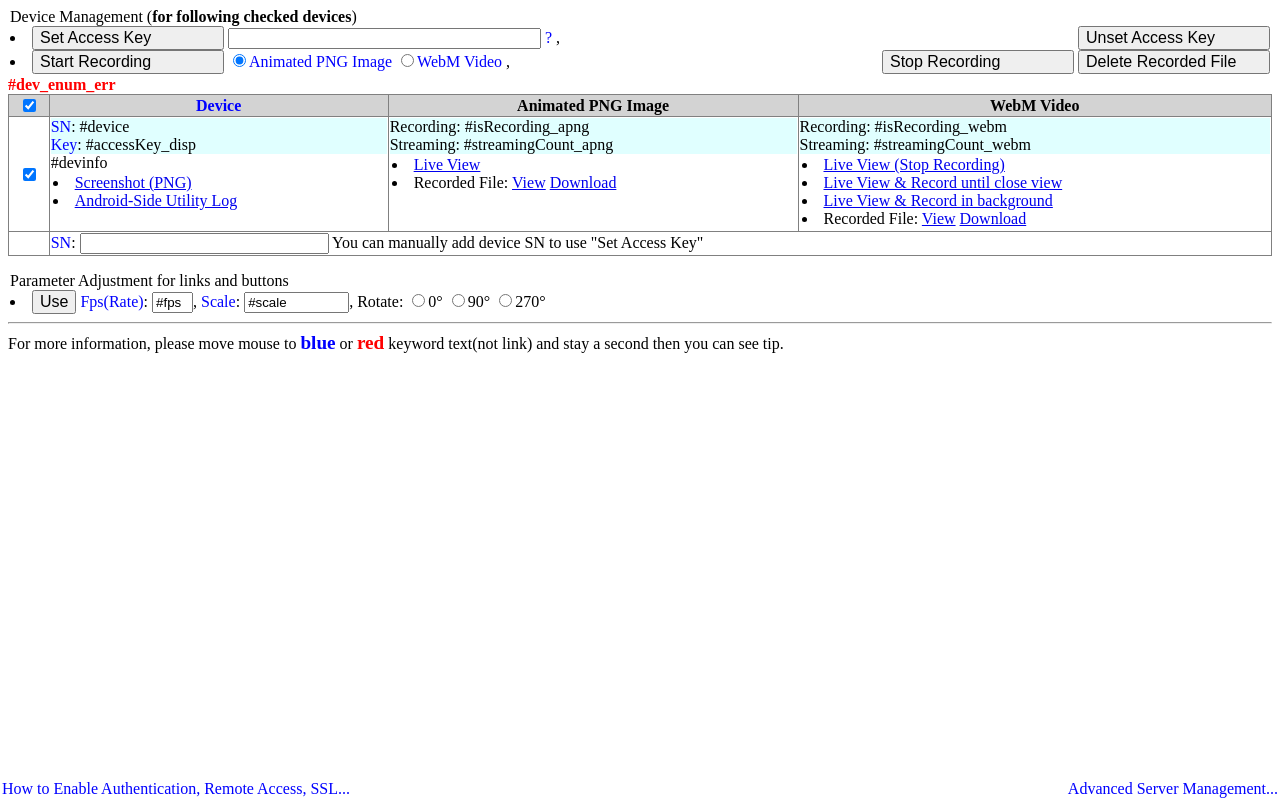
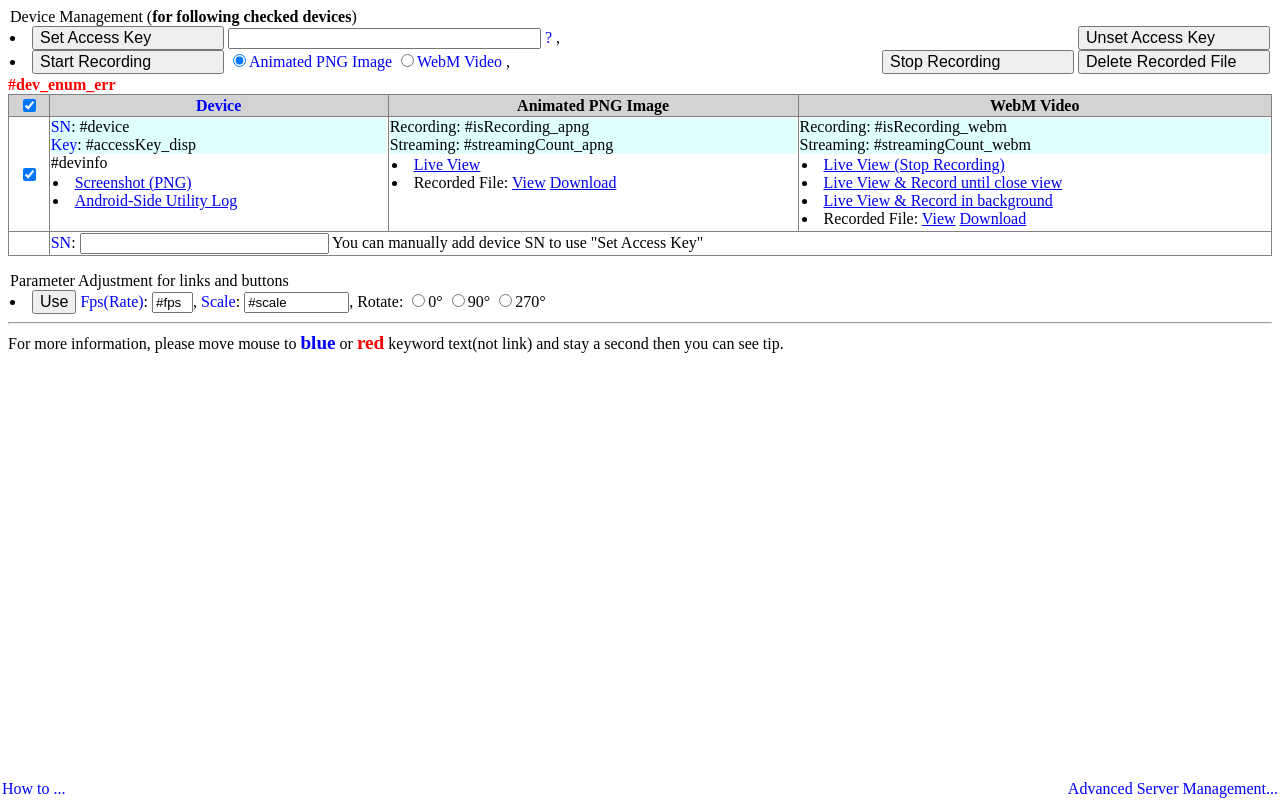
Before and after one commit to notedit/sji-android-screen-capture, a plain HTML site: page bin/html/menu.html in a window 1280 px wide. Drawn offline with Linux system fonts and the light colour scheme.

Commit message:
change html tip

```diff
--- a/bin/html/menu.html
+++ b/bin/html/menu.html
@@ -151,7 +151,7 @@
     keyword text(not link) and stay a second then you can see tip.
   </p>
   <ul class="expandable" style="position: fixed; bottom: 0; left: 0; background-color: white">
-    <span class="infoWithTip">How to Enable Authentication, Remote Access, SSL...</span>
+    <span class="infoWithTip">How to ...</span>
     <li style="display: #hide_ifAdminKey">
       <span class="note infoWithTip">To Enable Authentication on Stream Web...</span>
       <ul>
```
